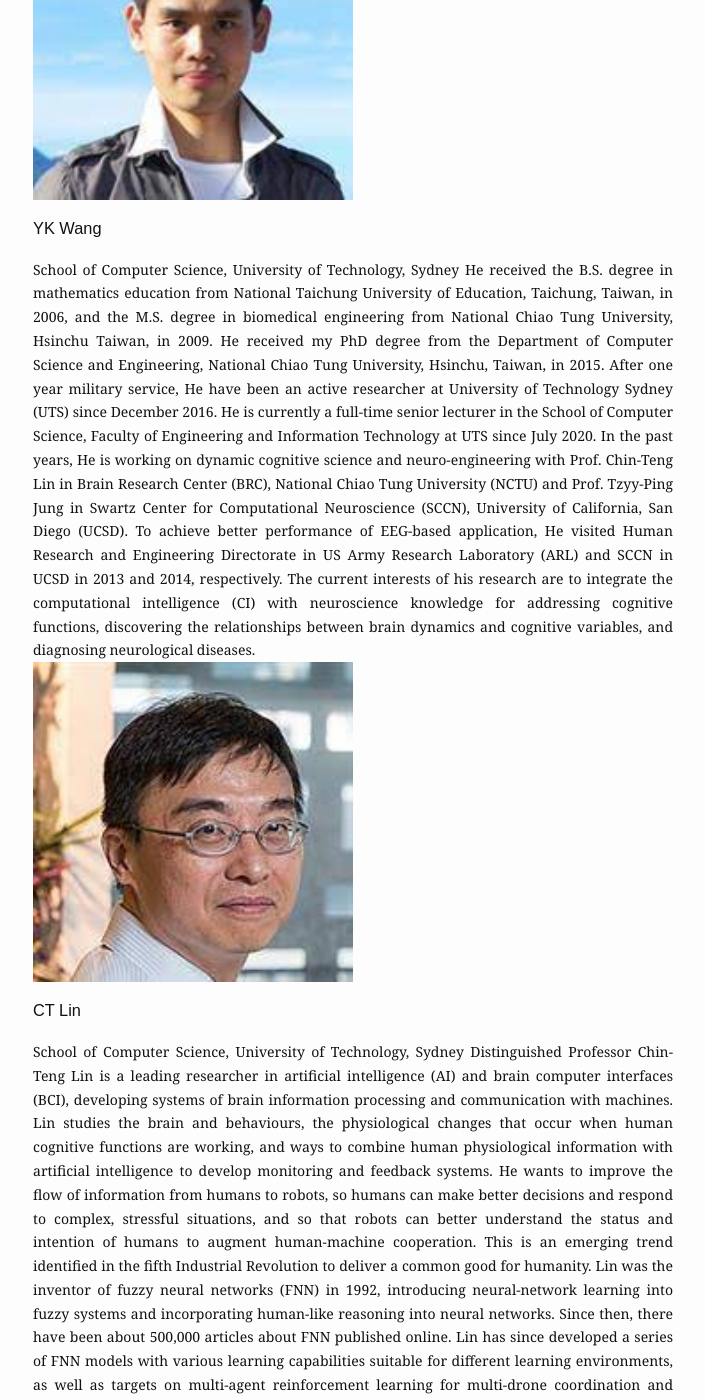
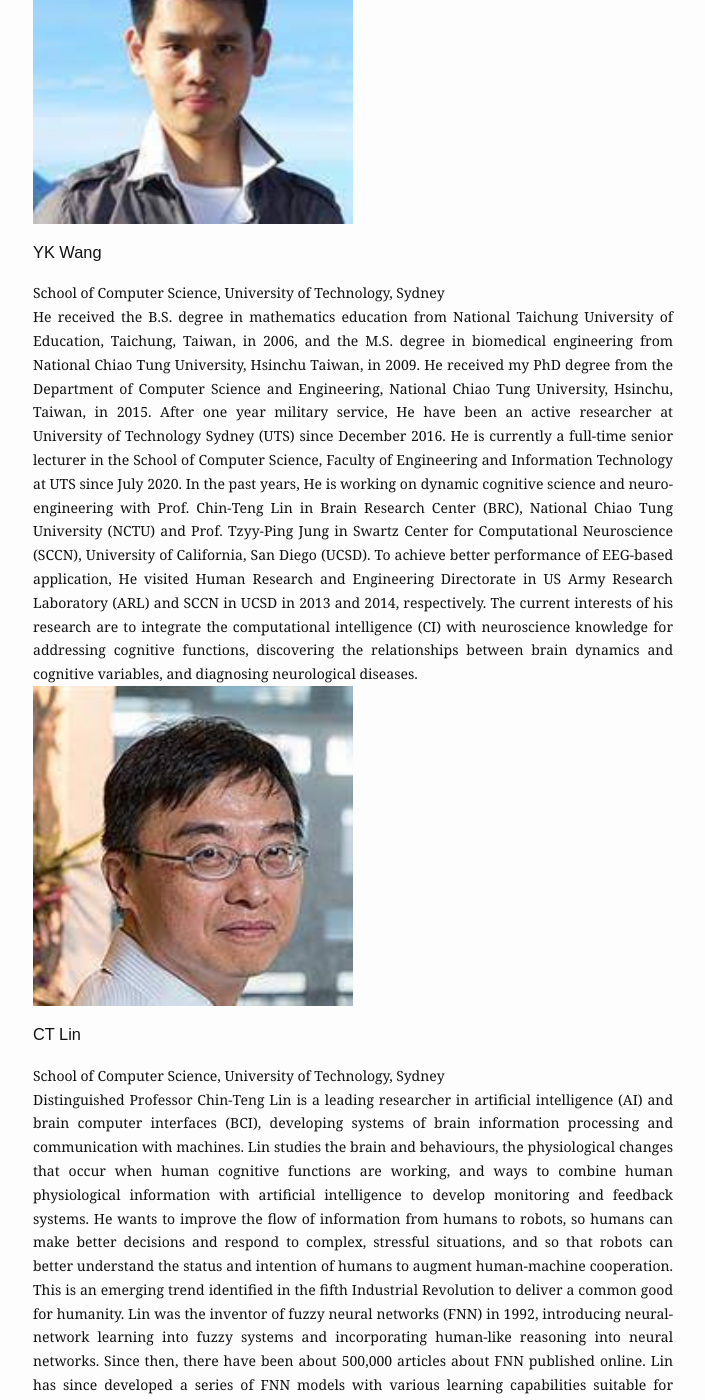
Before and after one commit to tharuniitk/tharuniitk.github.io, a Jekyll site: the page built from workshops.md, in a window 1280 px wide and 1400 px high, scrolled down 7433 px. Shown: the whole window, without its empty margins (287-992 px from the left). Built offline with Jekyll 4.4.1, drawn with Linux system fonts in a browser that asks for light colours; some of the changed text lies outside the part shown.

```diff
--- a/workshops.md
+++ b/workshops.md
@@ -29,7 +29,7 @@ Tharun Kumar Reddy received the B.Tech (in 2013), joint M.Tech and Phd degrees (
 ## Speakers
 ![Alt text](/assets/img/rambilas.jpg)
 ### Prof. Ram Bilas Pachori
-Department of Electrical Engineering, IIT Indore
+Department of Electrical Engineering, IIT Indore\
 Ram Bilas Pachori received the B.E. degree with honours in Electronics and Communication Engineering from Rajiv Gandhi Technological University, Bhopal, India, in 2001, the M.Tech. and Ph.D. degrees in Electrical Engineering from IIT Kanpur, India, in 2003 and 2008, respectively.
 Before joining the IIT Indore, India, he was a Post-Doctoral Fellow at the Charles Delaunay Institute,
 University of Technology of Troyes, France (2007-2008) and an Assistant Professor at the Communication
@@ -46,7 +46,7 @@ His research interests include signal and image processing, biomedical signal pr
 signal processing, speech signal processing, brain-computer interface, machine learning, and artificial intelligence and the internet of things in healthcare. He is an Associate Editor of Electronics Letters, IEEE Transactions on Neural Systems and Rehabilitation Engineering, Computers and Electrical Engineering, and Biomedical Signal Processing and Control, and an Editor of IETE Technical Review journal. He is a Fellow of IETE, IEI, and IET. He has 323 publications, which include journal articles (200), conference papers (86), books (10), and book chapters (27). He has also eight patents, including one Australian patent (granted) and seven Indian patents (published). His publications have been cited approximately 16,000 times with h-index of 68 according to Google Scholar.\
 ![Alt text](assets/img/behera.jpeg)
 ### Prof. Laxmidhar Behera
-Director, IIT Mandi
+Director, IIT Mandi\
 Prof Laxmidhar Behera is currently working as the Director, IIT Mandi on deputation from IIT Kanpur. He served as TCS affiliate faculty during 2021-22. During his 27 years of research and teaching career, Prof Laxmidhar Behera has contributed significantly to areas such as Intelligent Systems and Control, Vision based Robotics, Warehouse automation, Brain-Computer-Interface and Drone Technology. His work has a unique blend of theory and experiments. He has established industrial collaboration with TCS, Renault Nissan, and ADNOC, Abu Dhabi, BEL Bangalore while making significant technological development in the areas such robotics-based ware-house automation, vision and drone guided driver assistance system, and drone guided pipeline inspection systems. His team secured 3rd position in the Amazon Robotics Challenge 2017 among top 16 teams across the globe and 4th position in the stow-cum-pick event. He has supervised 24 PhD students to completion and currently supervises 14 PhD students. Besides, he has supervised more than 70 masters’ dissertations. He has published three graduate level text books, 110 peer reviewed journal papers, 208 papers in conference proceedings and 17 book chapters.\
 ![Alt text](assets/img/amit.jpeg)
 ### Dr. Amit Sethi
@@ -63,12 +63,12 @@ Department of Electronics & Communication Engineering, IIT Roorkee\
 Upside down labs\
 ![Alt text](assets/img/ykwang.jpeg)
 ### YK Wang
-School of Computer Science, University of Technology, Sydney
+School of Computer Science, University of Technology, Sydney\
 He received the B.S. degree in mathematics education from National Taichung University of Education, Taichung, Taiwan, in 2006, and the M.S. degree in biomedical engineering from National Chiao Tung University, Hsinchu Taiwan, in 2009. He received my PhD degree from the Department of Computer Science and Engineering, National Chiao Tung University, Hsinchu, Taiwan, in 2015. After one year military service, He have been an active researcher at University of Technology Sydney (UTS) since December 2016. He is currently a full-time senior lecturer in the School of Computer Science, Faculty of Engineering and Information Technology at UTS since July 2020.
 In the past years, He is working on dynamic cognitive science and neuro-engineering with Prof. Chin-Teng Lin in Brain Research Center (BRC), National Chiao Tung University (NCTU) and Prof. Tzyy-Ping Jung in Swartz Center for Computational Neuroscience (SCCN), University of California, San Diego (UCSD). To achieve better performance of EEG-based application, He visited Human Research and Engineering Directorate in US Army Research Laboratory (ARL) and SCCN in UCSD in 2013 and 2014, respectively. The current interests of his research are to integrate the computational intelligence (CI) with neuroscience knowledge for addressing cognitive functions, discovering the relationships between brain dynamics and cognitive variables, and diagnosing neurological diseases.\
 ![Alt text](assets/img/ctlin.jpeg)
 ### CT Lin
-School of Computer Science, University of Technology, Sydney
+School of Computer Science, University of Technology, Sydney\
 Distinguished Professor Chin-Teng Lin is a leading researcher in artificial intelligence (AI) and brain computer interfaces (BCI), developing systems of brain information processing and communication with machines. Lin studies the brain and behaviours, the physiological changes that occur when human cognitive functions are working, and ways to combine human physiological information with artificial intelligence to develop monitoring and feedback systems.
 He wants to improve the flow of information from humans to robots, so humans can make better decisions and respond to complex, stressful situations, and so that robots can better understand the status and intention of humans to augment human-machine cooperation. This is an emerging trend identified in the fifth Industrial Revolution to deliver a common good for humanity.
 Lin was the inventor of fuzzy neural networks (FNN) in 1992, introducing neural-network learning into fuzzy systems and incorporating human-like reasoning into neural networks.  Since then, there have been about 500,000 articles about FNN published online. Lin has since developed a series of FNN models with various learning capabilities suitable for different learning environments, as well as targets on multi-agent reinforcement learning for multi-drone coordination and cybersecurity.
```
